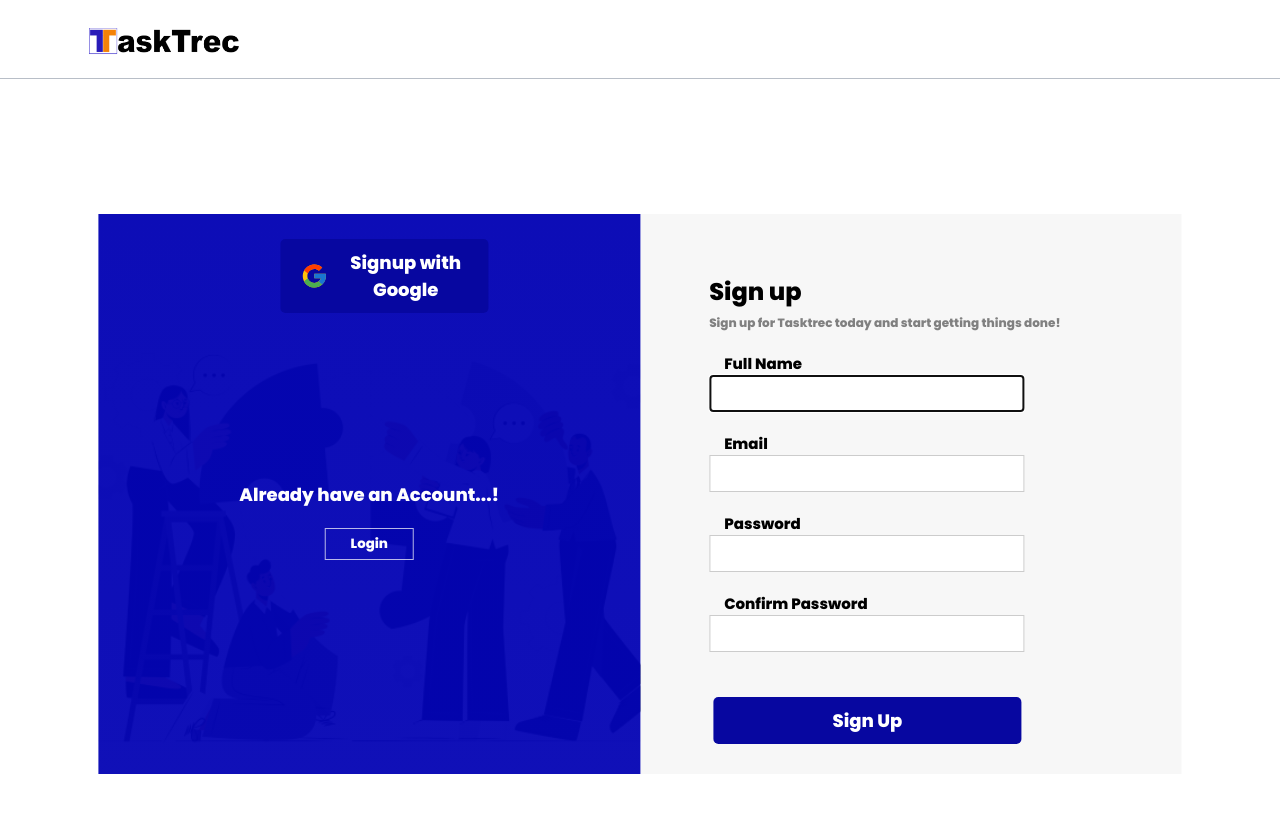
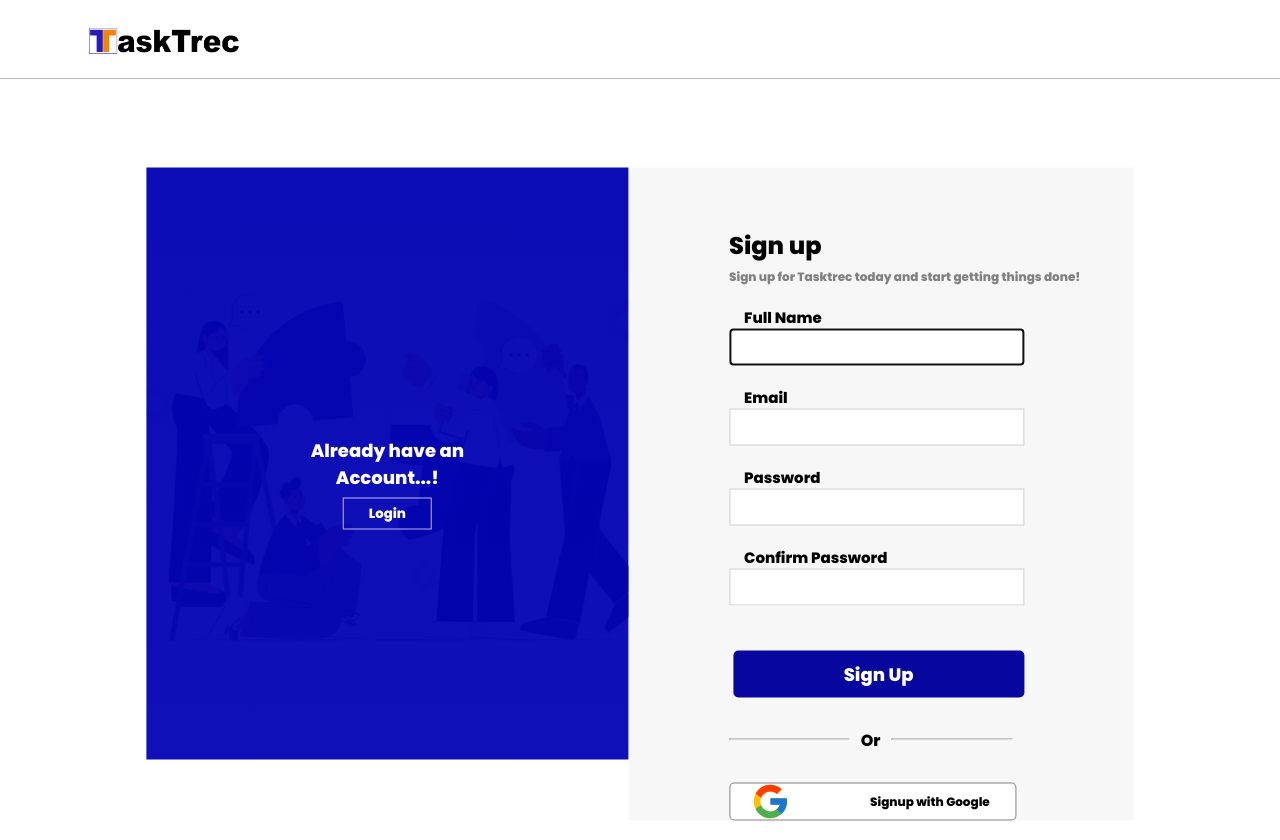
Before and after one commit to frckbrice/Task-management-frontend, a React (Create React App) app: page /signup in a window 1280 px wide. Before the commit the page ends 800 px from the top, so only its background shows below. Built offline with nearby package versions, Linux system fonts and the light colour scheme; no server answers.

Commit message:
Optimize the signup and login page design

```diff
--- a/src/config.js
+++ b/src/config.js
@@ -5,8 +5,8 @@
 });
 
 export const server = axios.create({
-  baseURL: process.env.REACT_APP_BACKEND_ADDRESS,
-  // baseURL: "http://localhost:5000",
+  // baseURL: process.env.REACT_APP_BACKEND_ADDRESS,
+  baseURL: "http://localhost:4000",
   // headers: {
   //   " Access-Control-Allow-Credentials": "true",
   //   "Access-Control-Allow-Origin": "http://localhost:3000",
@@ -21,12 +21,17 @@
 
   headers: {
     "Content-Type": "application/x-www-form-urlencoded",
+    "Access-Control-Allow-Origin": "http://localhost:3001",
+    // "Content-Type": "application/json, ",
+    "Access-Control-Allow-Headers":
+      "Origin, X-Requested-With, Content-Type, Accept",
+    "Access-Control-Allow-Methods": "GET, POST, OPTIONS, PUT, PATCH, DELETE",
   },
 };
 
 export const serverInterceptor = axios.create({
-  baseURL: process.env.REACT_APP_BACKEND_ADDRESS,
-  // baseURL: "http://localhost:5000",
+  // baseURL: process.env.REACT_APP_BACKEND_ADDRESS,
+  baseURL: "http://localhost:4000",
   headers: {
     Accept: "application/json",
   },
--- a/src/pages/login/Login.css
+++ b/src/pages/login/Login.css
@@ -22,8 +22,8 @@
   overflow: hidden;
 }
 
-.loginImg text,
-.signbtn {
+.signbtn,
+.loginImgTxt {
   font-size: 18px;
   font-weight: 600;
   position: absolute;
@@ -48,6 +48,10 @@
   background-color: #413e3e0a;
 }
 
+.innerform {
+  padding: 0 0 0 20%;
+}
+
 .loginform-h2 {
   padding-top: 100px;
   font-size: 26px;
@@ -55,7 +59,7 @@
 
 .loginform-h2,
 .loginform-p {
-  width: 75%;
+  width: 90%;
 }
 
 .loginform-p {
@@ -72,7 +76,7 @@
 }
 
 .loginforminput {
-  width: 73%;
+  width: 70%;
   padding: 5px;
   font-size: 16px;
   border: 1px solid #ccc;
@@ -80,11 +84,8 @@
 }
 
 .credential {
-  width: 80%;
   justify-content: left;
   text-align: left;
-  margin: auto;
-  padding: 0 0 0 30px;
 }
 
 
@@ -95,17 +96,45 @@
   text-align: center;
 }
 
-.loginbtn {
+.loginbtn,
+.googleLog {
   background-color: #0707a0;
   color: #fff;
   text-align: center;
-  width: 59%;
+  width: 71%;
   border: none;
   padding: 8px 20px;
-  margin-right: 16%;
+  margin-right: 40%;
   border-radius: 5px;
   font-size: 18px;
   cursor: pointer;
+}
+
+.googleLog {
+  background-color: white;
+  color: black;
+  align-items: center;
+  height: 38px;
+  font-size: 12px;
+  border: 1px #1c1a1a89 solid;
+  display: flex;
+}
+
+.google {
+  margin-right: 80px;
+}
+
+.hrLine {
+  width: 70%;
+  display: flex;
+  align-items: center;
+  gap: 0.7rem;
+  justify-content: center;
+  margin: 30px 250px 30px 0;
+}
+
+hr {
+  width: 100%;
 }
 
 .loading {
--- a/src/pages/login/Login.jsx
+++ b/src/pages/login/Login.jsx
@@ -31,8 +31,6 @@
   const { setToken, setRefreshToken } = useContext(TmsContext);
   const { setlsData } = useLocalStorage("token", "");
 
-
-
   useEffect(() => {
     // userRef.current.focus();
     if (move) navigate("/onboarding");
@@ -46,7 +44,7 @@
   const login = useGoogleLogin({
     onSuccess: (codeResponse) => {
       console.log("login goood");
-      setIsLoading(true);
+      setIsLoading(false);
       setUser(codeResponse);
       if (codeResponse) {
         axios
@@ -112,13 +110,13 @@
                         setPassword("");
                       })
                       .catch((err) => {
-                        console.log("error loggin in", err.code, err.message);
+                        console.log("error loging in", err.code, err.message);
                         toast.success("Failed to log in");
                         setIsLoading(false);
                         if (!err.status) {
                           setErrMsg("No Server Response");
                         } else if (err.status === 400) {
-                          setErrMsg("Missing some usefull information");
+                          setErrMsg("Missing some useful information");
                         } else if (err.status === 401) {
                           setErrMsg("Unauthorized");
                         } else if (err.status === 403) {
@@ -222,7 +220,7 @@
 
   if (isLoading) {
     return (content = (
-      <div className="loding">
+      <div className="loading">
         <PulseLoader color="#333" />
       </div>
     ));
@@ -235,7 +233,8 @@
           <p ref={errorRef} className={errClass} aria-live="assertive">
             {errMsg}
           </p>
-          <form className="loginform" onSubmit={handleSubmit}>
+          <form className="loginform">
+            <div className="innerform" onSubmit={handleSubmit}>
               <div className="credential">
                 {" "}
                 <h2 className="loginform-h2">Login</h2>
@@ -278,10 +277,19 @@
               <button type="submit" className="loginbtn credential">
                 Login
               </button>
+              <div className="hrLine">
+                <hr />
+                Or <hr />
+              </div>
+
+              <button onClick={login} className="googleLog">
+                <FcGoogle className="google" size={40} /> Login with Google
+              </button>
+            </div>
           </form>
 
           <div className="loginImg">
-            <h3>Don't have an Account...?</h3>
+            <h3 className="loginImgTxt">Don't have an Account...?</h3>
             <br />
             <button
               type="submit"
@@ -291,9 +299,6 @@
               }}
             >
               Signup
-            </button>
-            <button onClick={login} className="signupButton">
-              <FcGoogle className="mr" size={40} /> login in with Google
             </button>
           </div>
         </div>
--- a/src/pages/signup/Signup.css
+++ b/src/pages/signup/Signup.css
@@ -18,15 +18,15 @@
   background: linear-gradient(#0101b3f3, #0101b3f0), url("../../assets/signupImg.png");
   background-size: cover;
   background-repeat: no-repeat;
-  height: 70vh;
-  width: 45%;
+  height: 74vh;
+  width: 40%;
   text-align: center;
   color: white;
   position: relative;
   overflow: hidden;
 }
 
-.signupImg text,
+.signImgTxt,
 .logbtn {
   font-size: 18px;
   font-weight: 600;
@@ -48,7 +48,7 @@
 }
 
 .signupForm {
-  width:45%;
+  width:42%;
   background-color: #413e3e0a;
 }
 
@@ -78,12 +78,8 @@
 }
 
 .cred {
-  width: 80%;
   justify-content: left;
-  /* align-items: center; */
   text-align: left;
-  margin: auto;
-  padding: 0 0 0 30px;
 }
 
 .message {
@@ -99,24 +95,13 @@
   background-color: #0707a0;
   color: #fff;
   text-align: center;
-  width: 57%;
+  width: 72%;
   border: none;
   padding: 10px 20px;
-  margin-right: 16%;
+  margin-right: 26%;
   border-radius: 5px;
   font-size: 18px;
   cursor: pointer;
-}
-
-.signupButton {
-  display: flex;
-  align-items: center;
-  width: 48%;
-  margin: 0 auto;
-}
-
-.mr {
-  margin-right: 15px;
 }
 
 .loading {
--- a/src/pages/signup/Signup.jsx
+++ b/src/pages/signup/Signup.jsx
@@ -59,7 +59,6 @@
             server
               .post("/auth/googleRegister", data, {
                 headers: conf.headers,
-
               })
               .then((response) => {
                 if (response && response.data) {
@@ -68,10 +67,10 @@
                   navigate("/onboarding"); // navigate to onboarding page
                   setIsLoading(false);
                 }
-                setUsername('');
-                setPassword('');
-                setConfirmPassword('');
-                setEmail('');
+                setUsername("");
+                setPassword("");
+                setConfirmPassword("");
+                setEmail("");
               })
               .catch((err) => {
                 console.log("error registering a user", err);
@@ -175,7 +174,7 @@
       <NavBar />
       <div className="formBody">
         <div className="signupImg">
-          <text>Already have an Account...!</text>
+          <p className="signImgTxt">Already have an Account...!</p>
           <br />
           <button
             type="submit"
@@ -186,14 +185,10 @@
           >
             Login
           </button>
-          <div className="cred" id="signInDiv">
-            <button onClick={login} className="signupButton">
-              <FcGoogle className="mr" size={40} /> Signup with Google
-            </button>
-          </div>
         </div>
 
-        <form className="signupForm" onSubmit={handleSubmit}>
+        <form className="signupForm">
+          <div className="innerform" onSubmit={handleSubmit}>
             <p ref={errorRef} className={errClass} aria-live="assertive">
               {errMsg}
             </p>
@@ -271,6 +266,17 @@
             >
               Sign Up
             </button>
+            <div className="hrLine">
+              <hr />
+              Or <hr />
+            </div>
+
+            <div className="cred" id="signInDiv">
+              <button onClick={login} className="googleLog">
+                <FcGoogle className="google" size={40} /> Signup with Google
+              </button>
+            </div>
+          </div>
         </form>
       </div>
     </div>
```
Also changed, not shown: src/pages/resetPassword/ResetPassword.jsx (added, +8 -0 lines), src/pages/resetPassword/ResetPassword.css (added). Lines whose indentation alone changed are shown as unchanged.
